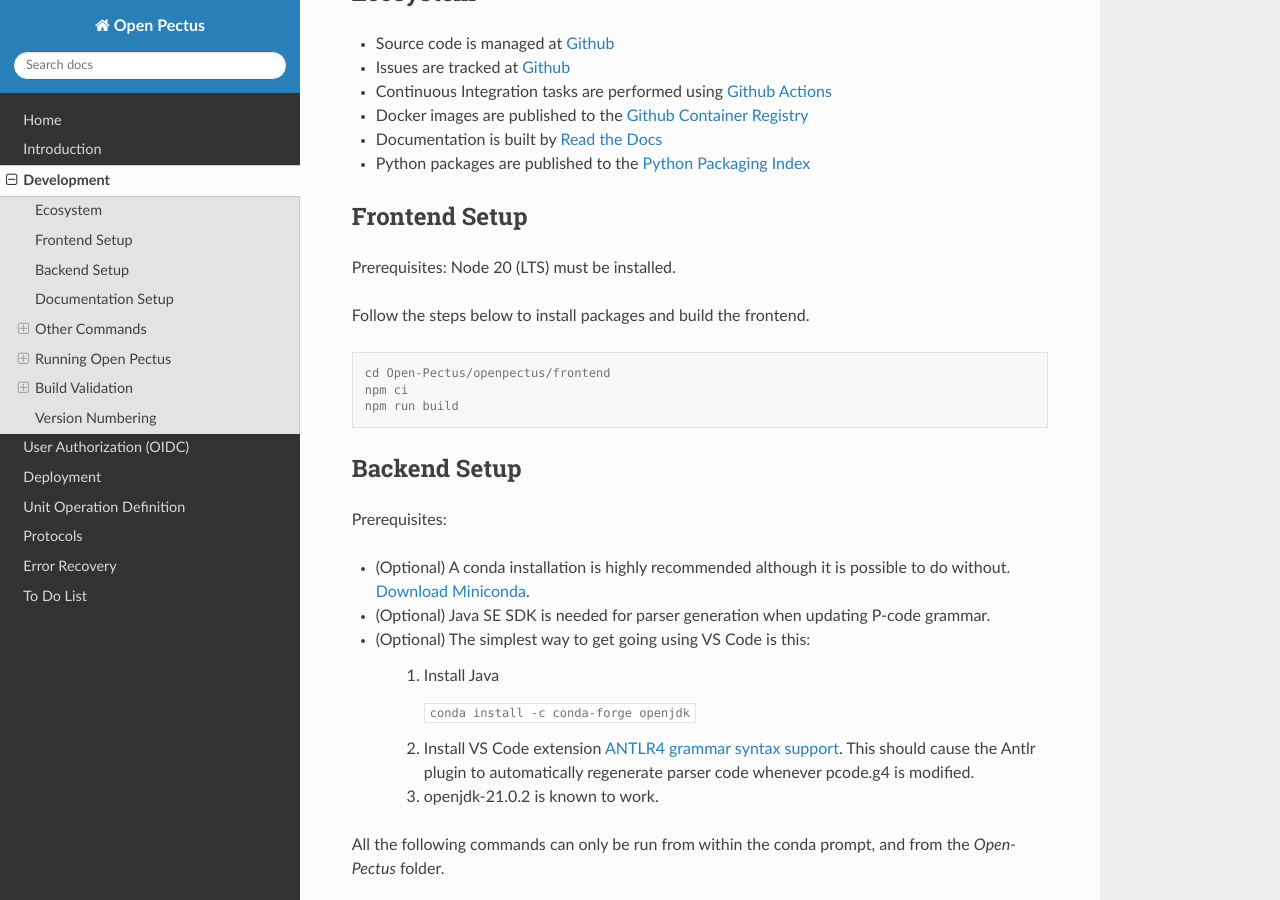
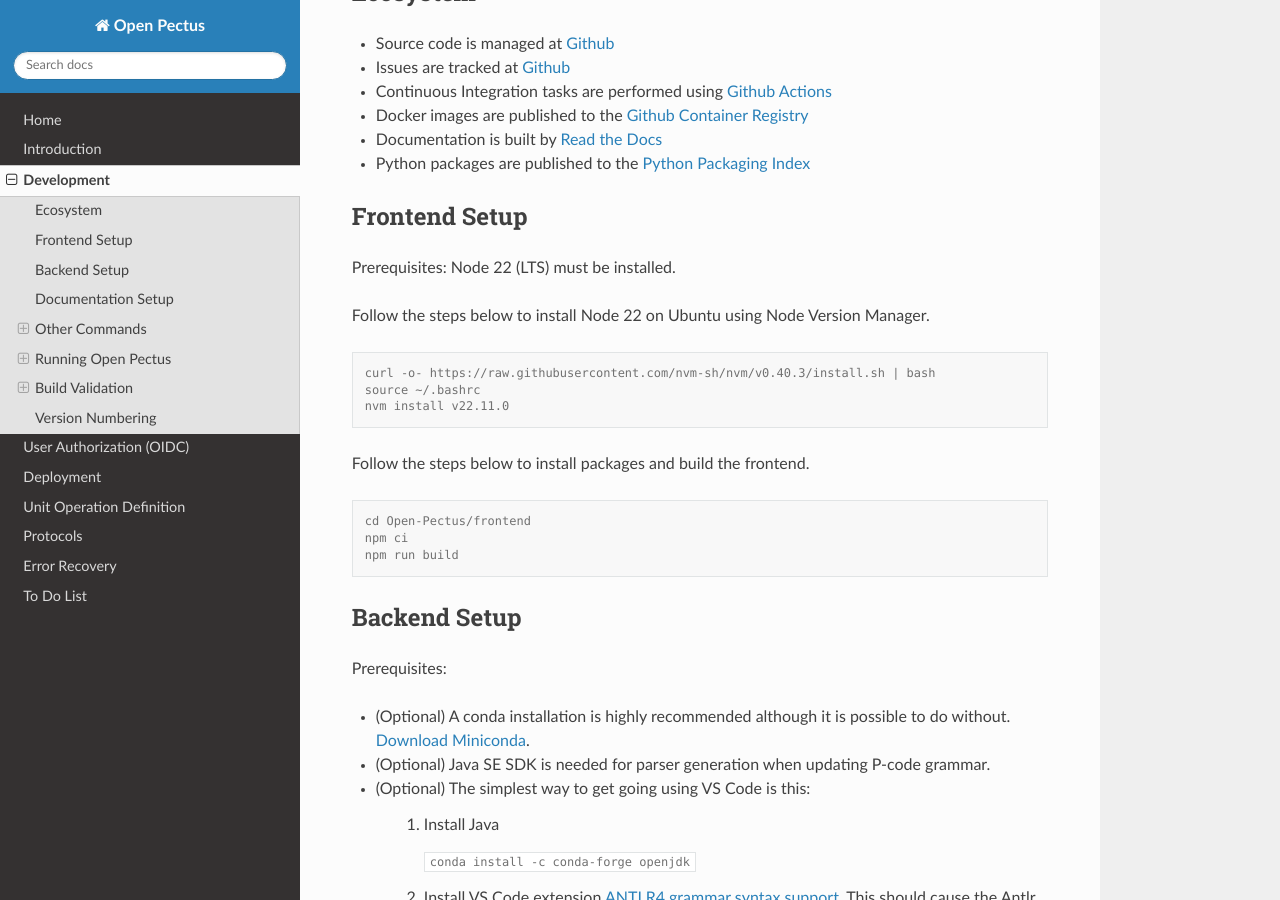
Before and after one commit to Open-Pectus/Open-Pectus, a Sphinx documentation site: the page built from docs/src/Development.rst, in a window 1280 px wide and 900 px high, scrolled down 724 px. Built offline with Sphinx 7.4.7 and the Read the Docs theme 3.1.0, drawn with Linux system fonts in a browser that asks for light colours.

Commit message:
Instructions on how to install npm on Ubuntu

```diff
--- a/docs/src/Development.rst
+++ b/docs/src/Development.rst
@@ -26,13 +26,21 @@
 
 Frontend Setup
 --------------
-Prerequisites: Node 20 (LTS) must be installed.
+Prerequisites: Node 22 (LTS) must be installed.
+
+Follow the steps below to install Node 22 on Ubuntu using Node Version Manager.
+
+.. code-block:: console
+
+    curl -o- https://raw.githubusercontent.com/nvm-sh/nvm/v0.40.3/install.sh | bash
+    source ~/.bashrc
+    nvm install v22.11.0
 
 Follow the steps below to install packages and build the frontend.
 
 .. code-block:: console
 
-   cd Open-Pectus/openpectus/frontend
+   cd Open-Pectus/frontend
    npm ci
    npm run build
 
```
